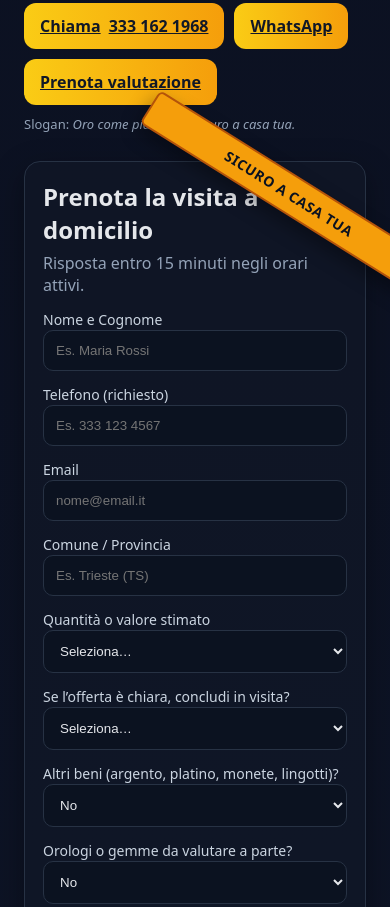
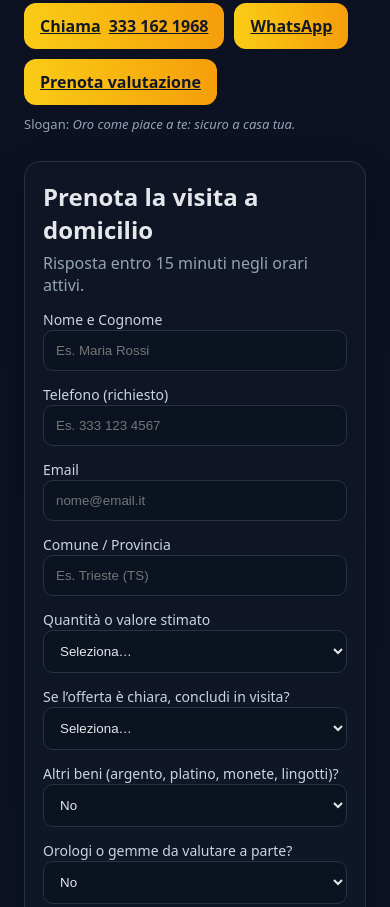
Before and after one commit to lumens68/goldathome-site, a plain HTML site: page index.html in a window 390 px wide. Shown: the part 668-1575 px from the top of the page. Drawn offline with Linux system fonts and the light colour scheme.

Commit message:
Update index.html

```diff
--- a/index.html
+++ b/index.html
@@ -39,34 +39,21 @@
     .logos{display:flex;gap:10px;flex-wrap:wrap}
     .logos span{border:1px dashed #334155;border-radius:999px;padding:6px 10px;font-size:12px;color:#cbd5e1;background:#0b1220}
     .ribbon{position:relative;overflow:visible;border-radius:16px}
-    .ribbon:before{
-  content:"Sicuro a casa tua";
-  position:absolute;
-  top:16px;
-  right:-72px;
-  transform:rotate(32deg);
-  background:#f59e0b;         /* amber */
-  color:#0b1220;               /* very dark text for contrast */
-  padding:10px 96px;
-  font-weight:800;
-  font-size:16px;
-  letter-spacing:.6px;
-  text-transform:uppercase;
-  border:2px solid #b45309;    /* darker amber border */
-  border-radius:6px;
-  box-shadow:0 8px 18px rgba(0,0,0,.35);
-  pointer-events:none;
-  z-index:5;
+
+.ribbon {
+  position: relative;
+  overflow: visible;
+  border-radius: 16px;
 }
     @media (max-width:900px){.hero{grid-template-columns:1fr}.row{grid-template-columns:1fr}.grid{grid-template-columns:1fr}}
 
 @media (max-width:900px){
-  .ribbon:before{
-    top:12px;
-    right:-88px;
-    padding:8px 88px;
-    font-size:14px;
-  }
+
+.ribbon {
+  position: relative;
+  overflow: visible;
+  border-radius: 16px;
+}
 }
 
 .site-header{
```
